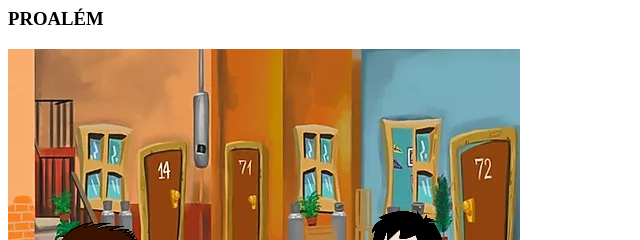
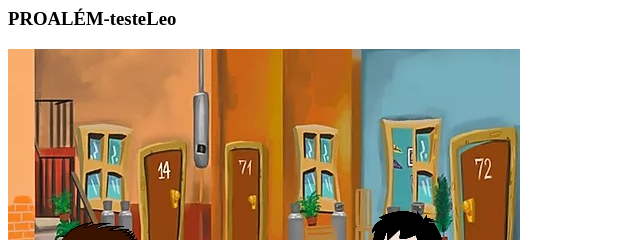
Before and after one commit to leobarros79/proalem, a plain HTML site: page index.html in a window 1280 px wide. Shown: the top 240 px of the page, 0-640 px from the left. Drawn offline with Linux system fonts and the light colour scheme; animation ran at ten frames a second.

Commit message:
Alteração de titulo

```diff
--- a/index.html
+++ b/index.html
@@ -12,7 +12,7 @@
   <body>
 
     <div class="default">
-      <h3>PROALÉM</h3>
+      <h3>PROALÉM-testeLeo</h3>
 
       <div id="phaser-div"></div>
       <div>
```
